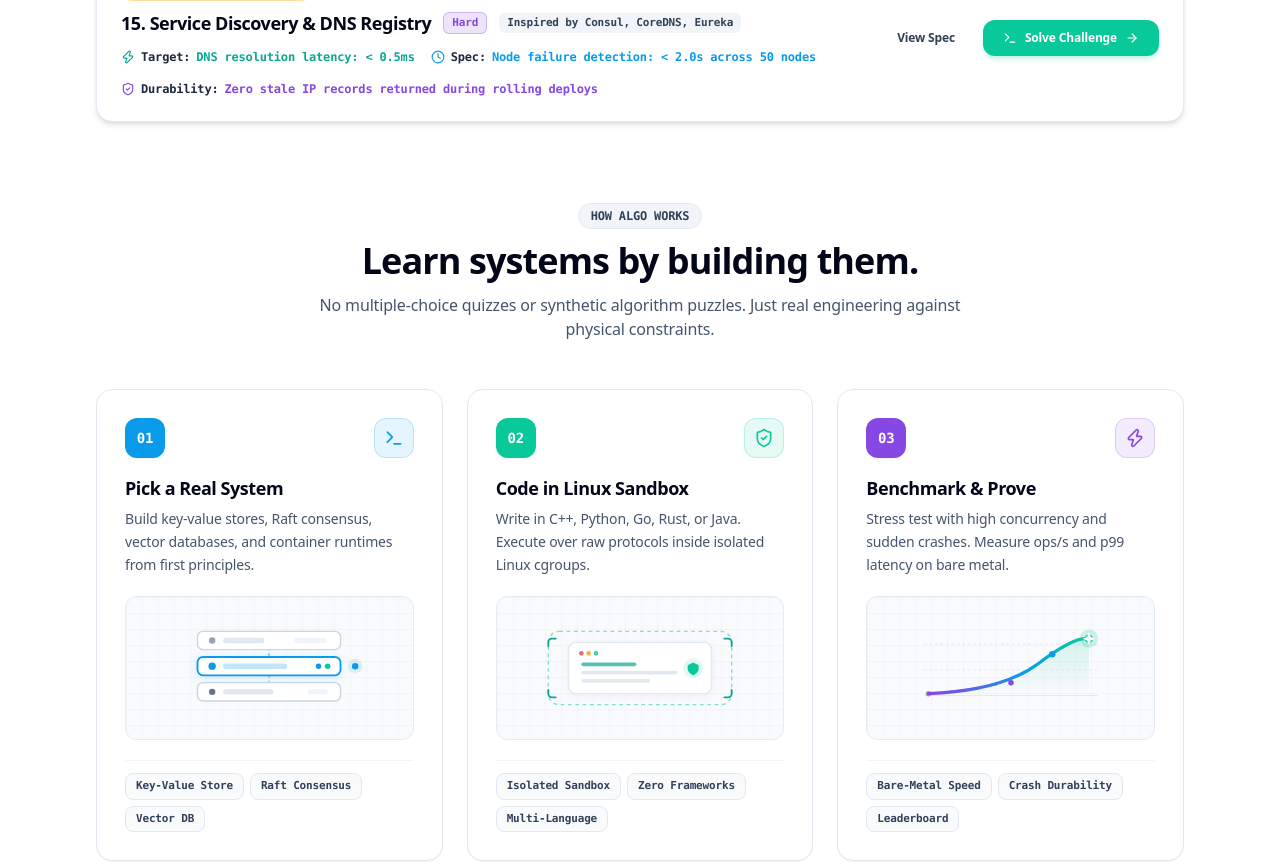
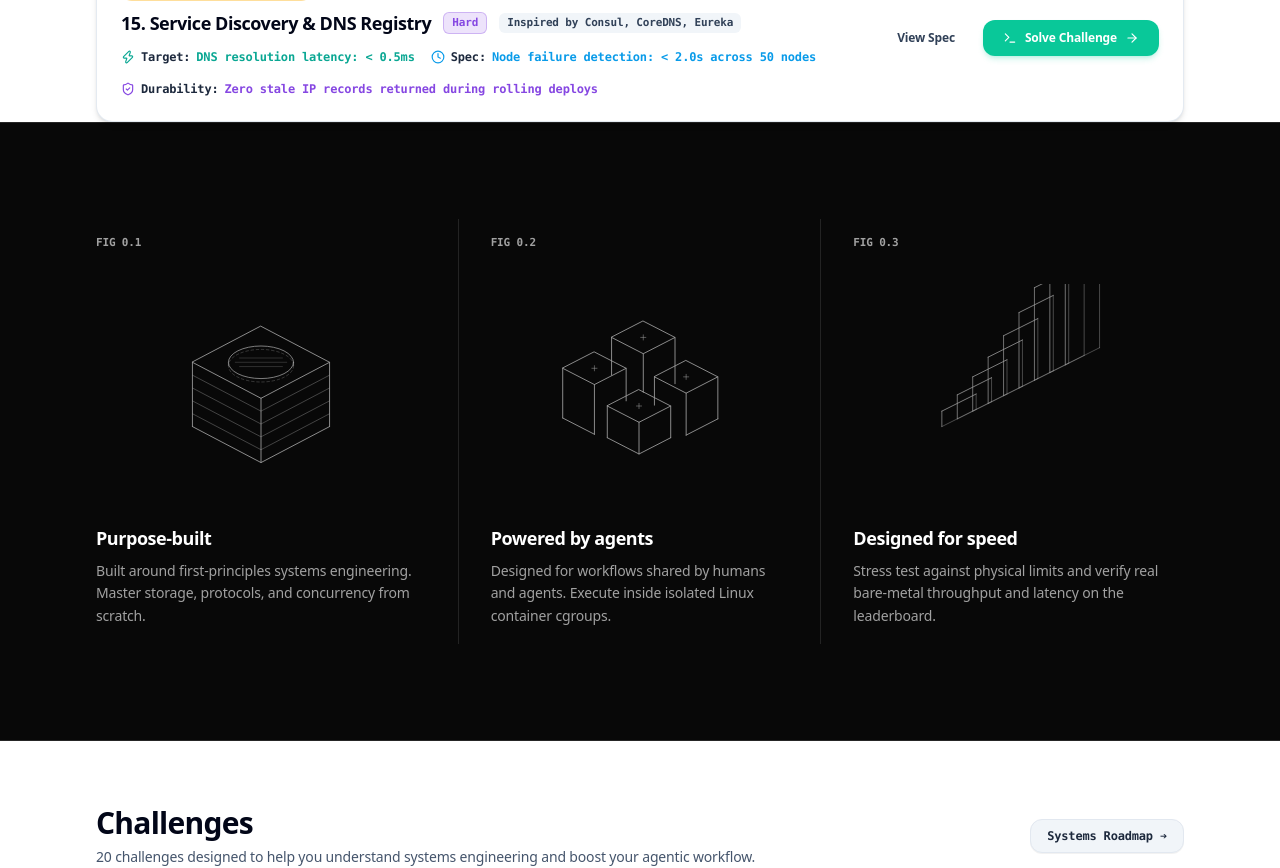
Before and after one commit to PandiaJason/ALGO, a Next.js app: page / in a window 1280 px wide. Shown: the part 660-1528 px from the top of the page. Built offline with nearby package versions, Linux system fonts and the light colour scheme; no server answers; the database is empty.

Commit message:
feat(home): replace how it works with linear-style minimal wireframe figures

```diff
--- a/src/components/home/home-how-it-works.tsx
+++ b/src/components/home/home-how-it-works.tsx
@@ -1,50 +1,130 @@
 "use client";
 
 import React from "react";
-import { Terminal, ShieldCheck, Zap } from "lucide-react";
 
 /* -------------------------------------------------------------------------- */
-/* 01. Non-Technical Abstract Diagram: Modular System Layers                   */
+/* FIG 0.1: Isometric Stacked Multi-Layer Slabs with Circular Core            */
 /* -------------------------------------------------------------------------- */
-function AbstractSystemArchDiagram() {
+function LinearFig1() {
   return (
-    <div className="w-full h-36 rounded-xl bg-slate-50 border border-slate-200/80 flex items-center justify-center p-3 relative select-none overflow-hidden">
-      {/* Subtle ambient grid pattern */}
-      <div className="absolute inset-0 bg-[linear-gradient(to_right,#00000006_1px,transparent_1px),linear-gradient(to_bottom,#00000006_1px,transparent_1px)] bg-[size:16px_16px]" />
+    <div className="w-full h-48 sm:h-52 flex items-center justify-center select-none">
+      <svg
+        viewBox="0 0 280 200"
+        className="w-full h-full max-w-[240px] text-neutral-400"
+        fill="none"
+        stroke="currentColor"
+        strokeWidth="1"
+        strokeLinecap="round"
+        strokeLinejoin="round"
+      >
+        {/* Top Slab Rhombus */}
+        <path d="M 140 28 L 220 70 L 140 112 L 60 70 Z" />
 
-      <svg viewBox="0 0 240 100" className="w-full h-full max-w-[220px] relative z-10" fill="none">
-        {/* Central connecting vertical spine */}
-        <line x1="120" y1="16" x2="120" y2="84" stroke="#099BE9" strokeWidth="2" strokeDasharray="3 3" strokeOpacity="0.4" />
+        {/* Circular Recess / Hole on Top Face (Isometric Ellipse) */}
+        <ellipse cx="140" cy="70" rx="38" ry="19" strokeOpacity="0.9" />
+        <ellipse cx="140" cy="74" rx="38" ry="19" strokeOpacity="0.35" strokeDasharray="3 3" />
+        <line x1="102" y1="70" x2="102" y2="74" strokeOpacity="0.5" />
+        <line x1="178" y1="70" x2="178" y2="74" strokeOpacity="0.5" />
 
-        {/* Bottom Foundation Layer */}
-        <g transform="translate(42, 66)">
-          <rect width="156" height="20" rx="6" fill="#FFFFFF" stroke="#CBD5E1" strokeWidth="1.5" />
-          <circle cx="16" cy="10" r="3.5" fill="#64748B" />
-          <rect x="28" y="7" width="55" height="6" rx="3" fill="#E2E8F0" />
-          <rect x="120" y="7" width="22" height="6" rx="3" fill="#F1F5F9" />
+        {/* Outer Vertical Corner Edges */}
+        <line x1="60" y1="70" x2="60" y2="145" />
+        <line x1="140" y1="112" x2="140" y2="187" />
+        <line x1="220" y1="70" x2="220" y2="145" />
+
+        {/* Bottom Rhombus Edges */}
+        <path d="M 60 145 L 140 187 L 220 145" />
+
+        {/* Horizontal Layer Lines Across Left and Right Faces */}
+        {/* Layer 1 */}
+        <path d="M 60 85 L 140 127 L 220 85" strokeOpacity="0.45" />
+        {/* Layer 2 */}
+        <path d="M 60 100 L 140 142 L 220 100" strokeOpacity="0.45" />
+        {/* Layer 3 */}
+        <path d="M 60 115 L 140 157 L 220 115" strokeOpacity="0.45" />
+        {/* Layer 4 */}
+        <path d="M 60 130 L 140 172 L 220 130" strokeOpacity="0.45" />
+
+        {/* Subtle Horizontal Depth Slits inside top aperture */}
+        <line x1="115" y1="65" x2="165" y2="65" strokeOpacity="0.3" />
+        <line x1="110" y1="70" x2="170" y2="70" strokeOpacity="0.3" />
+        <line x1="115" y1="75" x2="165" y2="75" strokeOpacity="0.3" />
+      </svg>
+    </div>
+  );
+}
+
+/* -------------------------------------------------------------------------- */
+/* FIG 0.2: Isometric Cluster of 4 Modular Cubes / Pedestals                  */
+/* -------------------------------------------------------------------------- */
+function LinearFig2() {
+  return (
+    <div className="w-full h-48 sm:h-52 flex items-center justify-center select-none">
+      <svg
+        viewBox="0 0 280 200"
+        className="w-full h-full max-w-[240px] text-neutral-400"
+        fill="none"
+        stroke="currentColor"
+        strokeWidth="1"
+        strokeLinecap="round"
+        strokeLinejoin="round"
+      >
+        {/* CUBE 1 (Back - Tallest) */}
+        <g>
+          {/* Top Face */}
+          <path d="M 145 22 L 182 41 L 145 60 L 108 41 Z" />
+          {/* Subtle '+' on top face */}
+          <line x1="145" y1="38" x2="145" y2="44" strokeOpacity="0.6" />
+          <line x1="142" y1="41" x2="148" y2="41" strokeOpacity="0.6" />
+          {/* Vertical Edges */}
+          <line x1="108" y1="41" x2="108" y2="85" />
+          <line x1="182" y1="41" x2="182" y2="95" />
+          {/* Front Edge */}
+          <line x1="145" y1="60" x2="145" y2="105" />
         </g>
 
-        {/* Middle Core Layer (Floating & Highlighted) */}
-        <g transform="translate(42, 38)">
-          <rect width="156" height="20" rx="6" fill="#FFFFFF" stroke="#099BE9" strokeWidth="2" filter="drop-shadow(0 2px 5px rgba(9,155,233,0.14))" />
-          <circle cx="16" cy="10" r="4" fill="#099BE9" />
-          <rect x="28" y="7" width="70" height="6" rx="3" fill="#099BE9" fillOpacity="0.25" />
-          <circle cx="132" cy="10" r="3" fill="#099BE9" />
-          <circle cx="142" cy="10" r="3" fill="#09C899" />
+        {/* CUBE 2 (Left - Medium) */}
+        <g>
+          {/* Top Face */}
+          <path d="M 88 58 L 125 77 L 88 96 L 51 77 Z" />
+          {/* Subtle '+' on top face */}
+          <line x1="88" y1="74" x2="88" y2="80" strokeOpacity="0.6" />
+          <line x1="85" y1="77" x2="91" y2="77" strokeOpacity="0.6" />
+          {/* Vertical Edges */}
+          <line x1="51" y1="77" x2="51" y2="135" />
+          <line x1="88" y1="96" x2="88" y2="154" />
+          <line x1="125" y1="77" x2="125" y2="115" />
+          {/* Bottom visible contour */}
+          <path d="M 51 135 L 88 154" />
         </g>
 
-        {/* Top Interface Layer */}
-        <g transform="translate(42, 10)">
-          <rect width="156" height="20" rx="6" fill="#FFFFFF" stroke="#CBD5E1" strokeWidth="1.5" />
-          <circle cx="16" cy="10" r="3.5" fill="#94A3B8" />
-          <rect x="28" y="7" width="45" height="6" rx="3" fill="#E2E8F0" />
-          <rect x="105" y="7" width="36" height="6" rx="3" fill="#F1F5F9" />
+        {/* CUBE 3 (Right - Medium-Low) */}
+        <g>
+          {/* Top Face */}
+          <path d="M 195 68 L 232 87 L 195 106 L 158 87 Z" />
+          {/* Subtle '+' on top face */}
+          <line x1="195" y1="84" x2="195" y2="90" strokeOpacity="0.6" />
+          <line x1="192" y1="87" x2="198" y2="87" strokeOpacity="0.6" />
+          {/* Vertical Edges */}
+          <line x1="158" y1="87" x2="158" y2="120" />
+          <line x1="195" y1="106" x2="195" y2="155" />
+          <line x1="232" y1="87" x2="232" y2="136" />
+          {/* Bottom visible contour */}
+          <path d="M 195 155 L 232 136" />
         </g>
 
-        {/* Floating Side Connector Node */}
-        <g transform="translate(204, 38)">
-          <circle cx="10" cy="10" r="8" fill="#099BE9" fillOpacity="0.12" />
-          <circle cx="10" cy="10" r="3.5" fill="#099BE9" />
+        {/* CUBE 4 (Front - Compact Foreground) */}
+        <g>
+          {/* Top Face */}
+          <path d="M 140 102 L 177 121 L 140 140 L 103 121 Z" />
+          {/* Subtle '+' on top face */}
+          <line x1="140" y1="118" x2="140" y2="124" strokeOpacity="0.6" />
+          <line x1="137" y1="121" x2="143" y2="121" strokeOpacity="0.6" />
+          {/* Vertical Edges */}
+          <line x1="103" y1="121" x2="103" y2="158" />
+          <line x1="140" y1="140" x2="140" y2="177" />
+          <line x1="177" y1="121" x2="177" y2="158" />
+          {/* Bottom Contour */}
+          <path d="M 103 158 L 140 177 L 177 158" />
         </g>
       </svg>
     </div>
@@ -52,218 +132,118 @@ function AbstractSystemArchDiagram() {
 }
 
 /* -------------------------------------------------------------------------- */
-/* 02. Non-Technical Abstract Diagram: Isolated Protected Sandbox             */
+/* FIG 0.3: Isometric Ascending Stepped Planar Fins / Staircase               */
 /* -------------------------------------------------------------------------- */
-function AbstractSandboxDiagram() {
+function LinearFig3() {
+  // 9 ascending vertical planes stepping from low (front-left) to tall (back-right)
+  const fins = [
+    { x: 50,  yBase: 145, h: 18,  w: 12 },
+    { x: 68,  yBase: 136, h: 28,  w: 12 },
+    { x: 86,  yBase: 127, h: 40,  w: 12 },
+    { x: 104, yBase: 118, h: 54,  w: 12 },
+    { x: 122, yBase: 109, h: 70,  w: 12 },
+    { x: 140, yBase: 100, h: 88,  w: 12 },
+    { x: 158, yBase: 91,  h: 108, w: 12 },
+    { x: 176, yBase: 82,  h: 130, w: 12 },
+    { x: 194, yBase: 73,  h: 154, w: 12 },
+  ];
+
   return (
-    <div className="w-full h-36 rounded-xl bg-slate-50 border border-slate-200/80 flex items-center justify-center p-3 relative select-none overflow-hidden">
-      {/* Subtle ambient grid pattern */}
-      <div className="absolute inset-0 bg-[linear-gradient(to_right,#00000006_1px,transparent_1px),linear-gradient(to_bottom,#00000006_1px,transparent_1px)] bg-[size:16px_16px]" />
+    <div className="w-full h-48 sm:h-52 flex items-center justify-center select-none">
+      <svg
+        viewBox="0 0 280 200"
+        className="w-full h-full max-w-[240px] text-neutral-400"
+        fill="none"
+        stroke="currentColor"
+        strokeWidth="1"
+        strokeLinecap="round"
+        strokeLinejoin="round"
+      >
+        {fins.map((fin, i) => {
+          const depthX = 40;
+          const depthY = -20;
+          const x0 = fin.x;
+          const y0 = fin.yBase;
+          const yTop = y0 - fin.h;
 
-      <svg viewBox="0 0 240 100" className="w-full h-full max-w-[220px] relative z-10" fill="none">
-        {/* Outer Protective Perimeter (Dashed Sandbox Boundary) */}
-        <rect x="20" y="10" width="200" height="80" rx="12" stroke="#09C899" strokeWidth="1.5" strokeDasharray="4 4" strokeOpacity="0.5" />
-
-        {/* Corner Protection Brackets */}
-        <path d="M 28 18 L 24 18 A 4 4 0 0 0 20 22 L 20 26" stroke="#0AA793" strokeWidth="2" strokeLinecap="round" />
-        <path d="M 212 18 L 216 18 A 4 4 0 0 1 220 22 L 220 26" stroke="#0AA793" strokeWidth="2" strokeLinecap="round" />
-        <path d="M 28 82 L 24 82 A 4 4 0 0 1 20 78 L 20 74" stroke="#0AA793" strokeWidth="2" strokeLinecap="round" />
-        <path d="M 212 82 L 216 82 A 4 4 0 0 0 220 78 L 220 74" stroke="#0AA793" strokeWidth="2" strokeLinecap="round" />
-
-        {/* Inner Safe Execution Window */}
-        <g transform="translate(42, 22)">
-          <rect width="156" height="56" rx="8" fill="#FFFFFF" stroke="#E2E8F0" strokeWidth="1.5" filter="drop-shadow(0 2px 4px rgba(0,0,0,0.04))" />
-
-          {/* Window Traffic Dots */}
-          <circle cx="14" cy="12" r="2.5" fill="#EF4444" fillOpacity="0.8" />
-          <circle cx="22" cy="12" r="2.5" fill="#F59E0B" fillOpacity="0.8" />
-          <circle cx="30" cy="12" r="2.5" fill="#09C899" fillOpacity="0.8" />
-
-          {/* Abstract Skeleton Lines */}
-          <rect x="14" y="22" width="60" height="4" rx="2" fill="#0AA793" fillOpacity="0.7" />
-          <rect x="14" y="31" width="105" height="4" rx="2" fill="#E2E8F0" />
-          <rect x="14" y="40" width="75" height="4" rx="2" fill="#E2E8F0" />
-
-          {/* Protective Shield Badge */}
-          <g transform="translate(122, 14)">
-            <circle cx="14" cy="14" r="11" fill="#09C899" fillOpacity="0.12" />
-            <path d="M 14 8 L 20 11 V 15 C 20 19 14 22 14 22 C 14 22 8 19 8 15 V 11 Z" fill="#09C899" />
-          </g>
-        </g>
+          return (
+            <g key={i}>
+              {/* Front edge */}
+              <line x1={x0} y1={y0} x2={x0} y2={yTop} strokeOpacity={0.8} />
+              {/* Top inclined edge */}
+              <line x1={x0} y1={yTop} x2={x0 + depthX} y2={yTop + depthY} strokeOpacity={0.9} />
+              {/* Back vertical edge */}
+              <line x1={x0 + depthX} y1={yTop + depthY} x2={x0 + depthX} y2={y0 + depthY} strokeOpacity={0.5} />
+              {/* Bottom depth edge */}
+              <line x1={x0} y1={y0} x2={x0 + depthX} y2={y0 + depthY} strokeOpacity={0.5} />
+            </g>
+          );
+        })}
       </svg>
     </div>
   );
 }
 
 /* -------------------------------------------------------------------------- */
-/* 03. Non-Technical Abstract Diagram: Soaring Acceleration Curve             */
+/* Main Section: Linear.app-Inspired Minimal 3-Figure Grid                   */
 /* -------------------------------------------------------------------------- */
-function AbstractBenchmarkDiagram() {
-  return (
-    <div className="w-full h-36 rounded-xl bg-slate-50 border border-slate-200/80 flex items-center justify-center p-3 relative select-none overflow-hidden">
-      {/* Subtle ambient grid pattern */}
-      <div className="absolute inset-0 bg-[linear-gradient(to_right,#00000006_1px,transparent_1px),linear-gradient(to_bottom,#00000006_1px,transparent_1px)] bg-[size:16px_16px]" />
-
-      <svg viewBox="0 0 240 100" className="w-full h-full max-w-[220px] relative z-10" fill="none">
-        {/* Ambient metric grid guidelines */}
-        <line x1="25" y1="80" x2="215" y2="80" stroke="#E2E8F0" strokeWidth="1" />
-        <line x1="25" y1="52" x2="215" y2="52" stroke="#E2E8F0" strokeWidth="1" strokeDasharray="3 3" />
-        <line x1="25" y1="24" x2="215" y2="24" stroke="#E2E8F0" strokeWidth="1" strokeDasharray="3 3" />
-
-        {/* Baseline Path */}
-        <path d="M 30 78 Q 75 74 105 68" stroke="#94A3B8" strokeWidth="2" strokeLinecap="round" strokeDasharray="3 3" />
-        <circle cx="30" cy="78" r="3" fill="#94A3B8" />
-
-        {/* Ascending Acceleration Curve */}
-        <path
-          d="M 30 78 Q 110 75, 150 45 T 205 18"
-          stroke="url(#benchmark-gradient)"
-          strokeWidth="3.5"
-          strokeLinecap="round"
-        />
-
-        {/* Shaded Glow Area Under Curve */}
-        <path
-          d="M 30 78 Q 110 75, 150 45 T 205 18 V 80 H 30 Z"
-          fill="url(#area-gradient)"
-        />
-
-        {/* Milestone Progression Dots along the curve */}
-        <circle cx="120" cy="66" r="3" fill="#8647E2" />
-        <circle cx="165" cy="35" r="3.5" fill="#099BE9" />
-
-        {/* Peak Star / Celebration Milestone */}
-        <g transform="translate(205, 18)">
-          <circle cx="0" cy="0" r="10" fill="#09C899" fillOpacity="0.2" />
-          <circle cx="0" cy="0" r="4.5" fill="#09C899" />
-          <polygon points="0,-7 2,-2 7,0 2,2 0,7 -2,2 -7,0 -2,-2" fill="#FFFFFF" />
-        </g>
-
-        {/* Gradients */}
-        <defs>
-          <linearGradient id="benchmark-gradient" x1="0%" y1="100%" x2="100%" y2="0%">
-            <stop offset="0%" stopColor="#8647E2" />
-            <stop offset="50%" stopColor="#099BE9" />
-            <stop offset="100%" stopColor="#09C899" />
-          </linearGradient>
-          <linearGradient id="area-gradient" x1="0%" y1="0%" x2="0%" y2="100%">
-            <stop offset="0%" stopColor="#09C899" stopOpacity="0.15" />
-            <stop offset="100%" stopColor="#09C899" stopOpacity="0.0" />
-          </linearGradient>
-        </defs>
-      </svg>
-    </div>
-  );
-}
-
 export function HomeHowItWorks() {
-  const steps = [
+  const items = [
     {
-      num: "01",
-      title: "Pick a Real System",
+      fig: "FIG 0.1",
+      title: "Purpose-built",
       description:
-        "Build key-value stores, Raft consensus, vector databases, and container runtimes from first principles.",
-      icon: Terminal,
-      color: "#099BE9",
-      bgLight: "bg-[#099BE9]/10",
-      borderColor: "border-[#099BE9]/20",
-      diagram: <AbstractSystemArchDiagram />,
-      tags: ["Key-Value Store", "Raft Consensus", "Vector DB"],
+        "Built around first-principles systems engineering. Master storage, protocols, and concurrency from scratch.",
+      diagram: <LinearFig1 />,
     },
     {
-      num: "02",
-      title: "Code in Linux Sandbox",
+      fig: "FIG 0.2",
+      title: "Powered by agents",
       description:
-        "Write in C++, Python, Go, Rust, or Java. Execute over raw protocols inside isolated Linux cgroups.",
-      icon: ShieldCheck,
-      color: "#09C899",
-      bgLight: "bg-[#09C899]/10",
-      borderColor: "border-[#09C899]/20",
-      diagram: <AbstractSandboxDiagram />,
-      tags: ["Isolated Sandbox", "Zero Frameworks", "Multi-Language"],
+        "Designed for workflows shared by humans and agents. Execute inside isolated Linux container cgroups.",
+      diagram: <LinearFig2 />,
     },
     {
-      num: "03",
-      title: "Benchmark & Prove",
+      fig: "FIG 0.3",
+      title: "Designed for speed",
       description:
-        "Stress test with high concurrency and sudden crashes. Measure ops/s and p99 latency on bare metal.",
-      icon: Zap,
-      color: "#8647E2",
-      bgLight: "bg-[#8647E2]/10",
-      borderColor: "border-[#8647E2]/20",
-      diagram: <AbstractBenchmarkDiagram />,
-      tags: ["Bare-Metal Speed", "Crash Durability", "Leaderboard"],
+        "Stress test against physical limits and verify real bare-metal throughput and latency on the leaderboard.",
+      diagram: <LinearFig3 />,
     },
   ];
 
   return (
-    <section className="w-full max-w-6xl mx-auto px-4 sm:px-6 lg:px-8 py-16 sm:py-20">
-      {/* Section Header - Minimal & Punchy */}
-      <div className="text-center max-w-2xl mx-auto mb-12 space-y-3">
-        <span className="inline-flex items-center gap-1.5 px-3 py-1 rounded-full text-xs font-mono font-bold uppercase tracking-wider bg-slate-100 text-slate-700 border border-slate-200">
-          How ALGO Works
-        </span>
-        <h2 className="text-3xl sm:text-4xl font-extrabold tracking-tight text-slate-950">
-          Learn systems by building them.
-        </h2>
-        <p className="text-sm sm:text-base text-slate-600 font-medium">
-          No multiple-choice quizzes or synthetic algorithm puzzles. Just real engineering against physical constraints.
-        </p>
-      </div>
-
-      {/* 3 Clean Step Cards with Non-Technical Abstract Art */}
-      <div className="grid grid-cols-1 md:grid-cols-3 gap-6">
-        {steps.map((step) => {
-          const Icon = step.icon;
-          return (
+    <section className="w-full bg-[#080808] text-white py-20 sm:py-24 border-t border-b border-neutral-800">
+      <div className="max-w-6xl mx-auto px-4 sm:px-6 lg:px-8">
+        {/* 3 Columns Divided with Clean Subtle Borders (Exact Linear Style) */}
+        <div className="grid grid-cols-1 md:grid-cols-3 divide-y md:divide-y-0 md:divide-x divide-neutral-800/90">
+          {items.map((item) => (
             <div
-              key={step.num}
-              className="rounded-2xl border border-slate-200 bg-white p-6 sm:p-7 shadow-2xs hover:shadow-md hover:border-slate-300 transition-all flex flex-col justify-between space-y-5 group"
+              key={item.fig}
+              className="px-6 sm:px-8 py-8 md:py-4 flex flex-col justify-between space-y-6 first:pl-0 last:pr-0"
             >
-              <div className="space-y-4">
-                <div className="flex items-center justify-between">
-                  <span
-                    className="w-10 h-10 rounded-xl flex items-center justify-center font-mono font-extrabold text-sm text-white shadow-xs"
-                    style={{ backgroundColor: step.color }}
-                  >
-                    {step.num}
-                  </span>
-                  <div
-                    className={`w-10 h-10 rounded-xl flex items-center justify-center ${step.bgLight} border ${step.borderColor}`}
-                  >
-                    <Icon className="w-5 h-5" style={{ color: step.color }} />
-                  </div>
-                </div>
-
-                <div className="space-y-1.5">
-                  <h3 className="text-lg font-bold text-slate-950 tracking-tight">
-                    {step.title}
-                  </h3>
-                  <p className="text-xs sm:text-sm text-slate-600 font-medium leading-relaxed">
-                    {step.description}
-                  </p>
-                </div>
-
-                {/* Pure Abstract Visual Art */}
-                <div className="pt-1">
-                  {step.diagram}
-                </div>
+              {/* Figure Identifier */}
+              <div className="text-[11px] font-mono tracking-widest text-neutral-400 uppercase font-semibold">
+                {item.fig}
               </div>
 
-              {/* Tags / Pills */}
-              <div className="pt-3 border-t border-slate-100 flex flex-wrap gap-1.5">
-                {step.tags.map((tag) => (
-                  <span
-                    key={tag}
-                    className="px-2.5 py-1 rounded-lg bg-slate-50 border border-slate-200 text-[11px] font-mono font-semibold text-slate-700"
-                  >
-                    {tag}
-                  </span>
-                ))}
+              {/* Central Isometric Wireframe Vector Art */}
+              <div className="py-2 flex items-center justify-center">
+                {item.diagram}
+              </div>
+
+              {/* Typography: Bold Title + Minimal 1-Sentence Description */}
+              <div className="space-y-2">
+                <h3 className="text-base sm:text-lg font-semibold text-white tracking-tight">
+                  {item.title}
+                </h3>
+                <p className="text-xs sm:text-sm text-neutral-400 font-normal leading-relaxed">
+                  {item.description}
+                </p>
               </div>
             </div>
-          );
-        })}
+          ))}
+        </div>
       </div>
     </section>
   );
```
